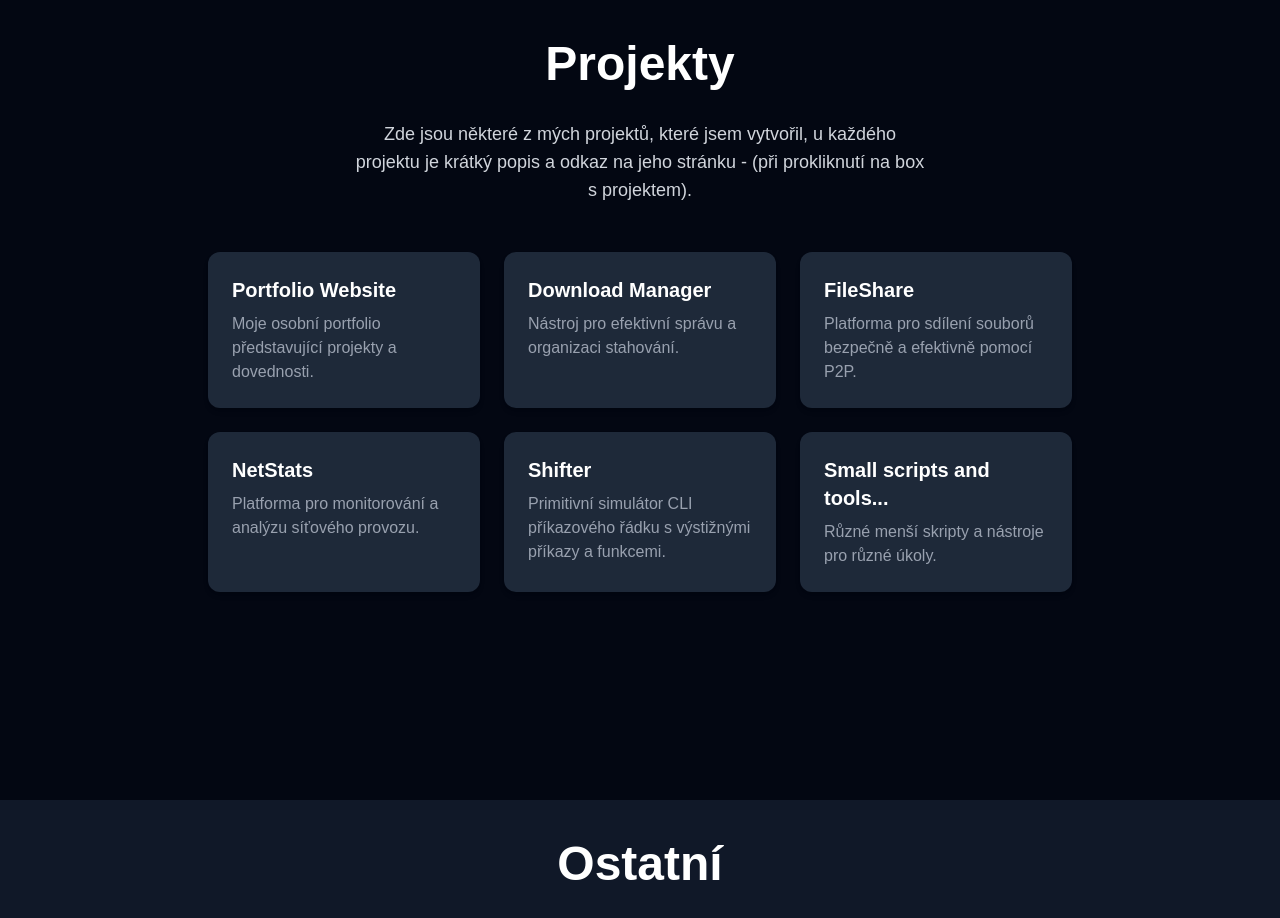
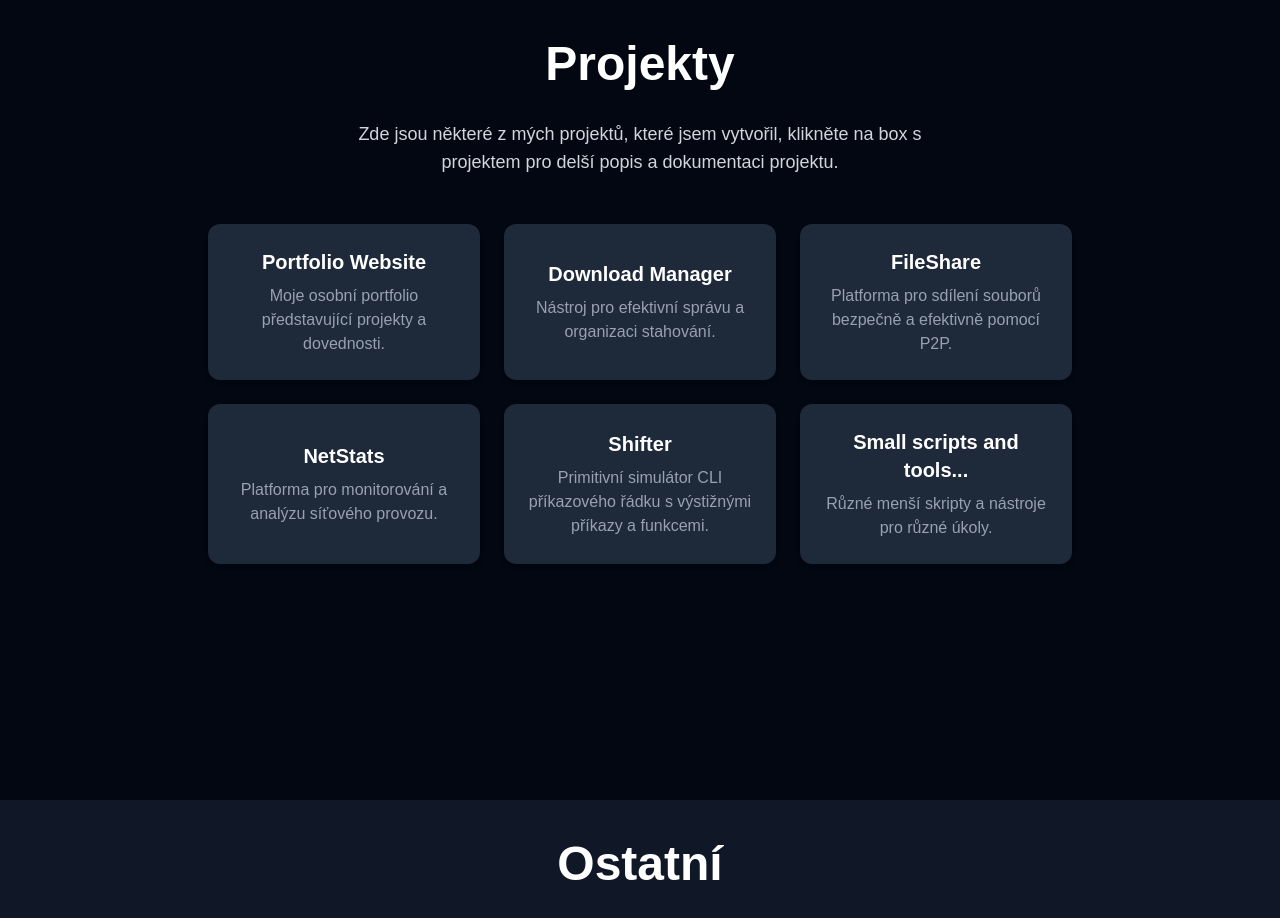
Before and after one commit to vana-jakub/portfolio, a Next.js app: page / in a window 1280 px wide. Shown: the part 1640-2558 px from the top of the page. Built offline with nearby package versions, Linux system fonts and the light colour scheme.

Commit message:
Changed the projects clickable box from opening link to opening window.

```diff
--- a/app/page.tsx
+++ b/app/page.tsx
@@ -1,11 +1,20 @@
 "use client";
 
-import { useEffect } from "react";
+import { useState, useEffect } from "react";
 import { SiPython, SiUnity, SiGit, SiPycharm, SiIntellijidea } from "react-icons/si";
 import { DiJava } from "react-icons/di";
 import { VscVscode } from "react-icons/vsc";
 
 export default function Home() {
+    const [openProject, setOpenProject] = useState<{ title: string; description: string } | null>(null);
+    useEffect(() => {
+        if (openProject) {
+            document.body.style.overflow = "hidden";
+        } else {
+            document.body.style.overflow = "";
+        }
+    }, [openProject]);
+
     useEffect(() => {
         window.scrollTo(0, 0);
     }, []);
@@ -106,51 +115,43 @@ export default function Home() {
                         <div className="max-w-4xl mx-auto px-4">
                             <h1 className="text-5xl font-bold mb-8 text-center text-white">Projekty</h1>
                             <p className="max-w-xl text-lg text-gray-300 mx-auto mb-12 text-center">
-                                Zde jsou některé z mých projektů, které jsem vytvořil, u každého projektu je krátký popis a odkaz na jeho stránku - (při prokliknutí na box s projektem).
+                                Zde jsou některé z mých projektů, které jsem vytvořil, klikněte na box s projektem pro delší popis a dokumentaci projektu.
                             </p>
                             <div className="grid gap-6 sm:grid-cols-2 lg:grid-cols-3">
                                 {[
                                     {
                                         title: "Portfolio Website",
                                         description: "Moje osobní portfolio představující projekty a dovednosti.",
-                                        link: "https://google.com",
                                     },
                                     {
                                         title: "Download Manager",
                                         description: "Nástroj pro efektivní správu a organizaci stahování.",
-                                        link: "https://google.com",
                                     },
                                     {
                                         title: "FileShare",
                                         description: "Platforma pro sdílení souborů bezpečně a efektivně pomocí P2P.",
-                                        link: "https://google.com",
                                     },
                                     {
                                         title: "NetStats",
                                         description: "Platforma pro monitorování a analýzu síťového provozu.",
-                                        link: "https://google.com",
                                     },
                                     {
                                         title: "Shifter",
                                         description: "Primitivní simulátor CLI příkazového řádku s výstižnými příkazy a funkcemi.",
-                                        link: "https://google.com",
                                     },
                                     {
                                         title: "Small scripts and tools...",
                                         description: "Různé menší skripty a nástroje pro různé úkoly.",
-                                        link: "https://google.com",
                                     }
                                 ].map((project, i) => (
-                                    <a
+                                    <button
                                         key={i}
-                                        href={project.link}
-                                        target="_blank"
-                                        rel="noopener noreferrer"
+                                        onClick={() => setOpenProject(project)}
                                         className="block p-6 bg-gray-800 rounded-xl shadow-md hover:shadow-lg hover:bg-gray-700 transition"
                                     >
                                         <h3 className="text-xl font-semibold mb-2 text-white">{project.title}</h3>
                                         <p className="text-gray-400">{project.description}</p>
-                                    </a>
+                                    </button>
                                 ))}
                             </div>
                         </div>
@@ -166,6 +167,32 @@ export default function Home() {
                         </div>
                     </section>
             </main>
+
+            {/* Modal */}
+            {openProject && (
+                <div
+                    className="fixed inset-0 bg-black/70 flex items-center justify-center z-50"
+                    onClick={() => setOpenProject(null)}
+                >
+                    <div
+                        className="bg-gray-900 text-white rounded-xl shadow-xl p-8 max-w-lg w-full relative"
+                        onClick={(e) => e.stopPropagation()}
+                    >
+                        <button
+                            onClick={() => setOpenProject(null)}
+                            className="absolute top-4 right-4 text-gray-300 hover:text-white text-xl font-bold cursor-pointer"
+                        >
+                            ✕
+                        </button>
+                        <h2 className="text-2xl font-semibold mb-4">{openProject.title}</h2>
+                        <p className="text-gray-300 mb-6">{openProject.description}</p>
+                        <div className="grid grid-cols-2 gap-4">
+                            <div className="bg-gray-800 h-32 rounded"></div>
+                            <div className="bg-gray-800 h-32 rounded"></div>
+                        </div>
+                    </div>
+                </div>
+            )}
         </>
     );
 }
```
